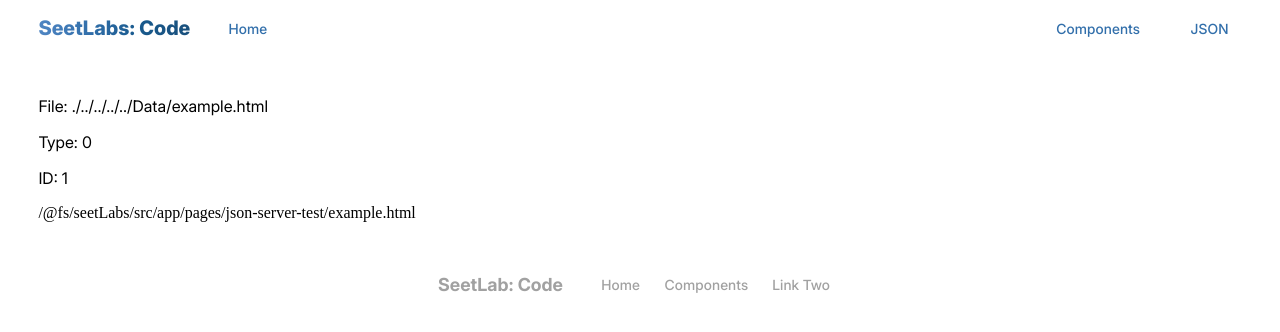
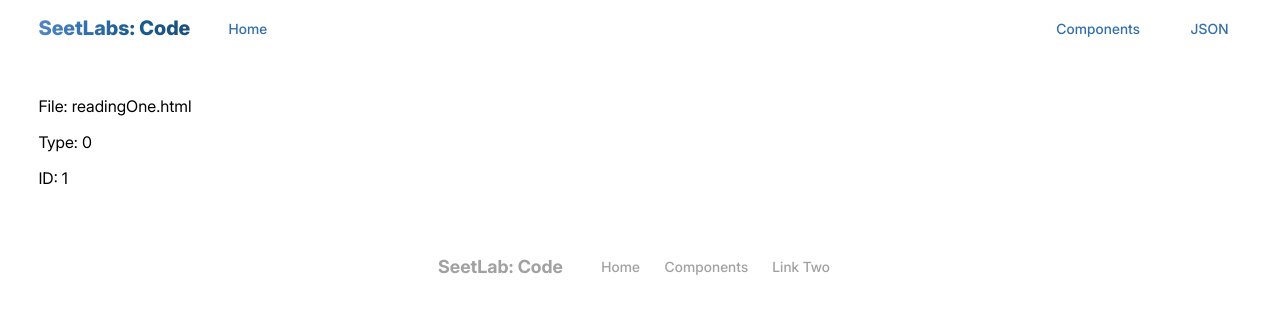
Before and after one commit to stevenlagoy/CS360-Seet-Labs, an Angular app in the folder seetLabs/: page /json_server_test/1/1 in a window 1280 px wide. Shown: the top 332 px of the page. Built offline with nearby package versions, Linux system fonts and the light colour scheme; data requests are answered from the project's data file.

Commit message:
dynamic imports for reading content

```diff
--- a/seetLabs/Data/db.json
+++ b/seetLabs/Data/db.json
@@ -1,7 +1,7 @@
 {
     "1": [
-        {"id": "1", "type": 0, "file": "./../../../../Data/example.html"},
-        {"id": "2", "type": 0, "file": "reading Material Two"}
+        {"id": "1", "type": 0, "file": "readingOne.html"},
+        {"id": "2", "type": 0, "file": "readingTwo.html"}
     ],
     "2": [
         {"id": "1", "type": 1, "file": "Quiz Material One"},
--- a/seetLabs/src/app/pages/json-server-test/json-server-test.component.ts
+++ b/seetLabs/src/app/pages/json-server-test/json-server-test.component.ts
@@ -3,9 +3,7 @@ import { JsonServerTestService } from '../../services/json-server-test.service';
 import { catchError } from 'rxjs';
 import { ActivatedRoute } from '@angular/router';
 import { assignmentType } from '../../models/assignmentType.types';
-import template from "./example.html"
-import { HttpClient } from '@angular/common/http';
-// Import HTML template as raw text using webpack raw-loader
+
 @Component({
   selector: 'app-json-server-test',
   imports: [],
@@ -14,7 +12,7 @@ import { HttpClient } from '@angular/common/http';
 })
 export class JsonServerTestComponent implements OnInit {
 
-  constructor(private _route: ActivatedRoute, private http: HttpClient) {}
+  constructor(private _route: ActivatedRoute) {}
 
   getDataService = inject(JsonServerTestService);
   jsonData = signal<assignmentType>({ "id": 0, "type": 0, "file": "reading Material One" });
@@ -28,10 +26,19 @@ export class JsonServerTestComponent implements OnInit {
         console.log(err);
         throw err;
       })
-    ).subscribe((data) => {
+    ).subscribe(async (data) => {
       this.jsonData.set(data);
-      this.template = template;
+      await this.loadReading(data.file);
     });
   }
 
+  async loadReading(fileName: string) {
+    try {
+      const template = await import(`./../../../../Data/${fileName}`);
+      this.template = template.default;
+    } catch (error) {
+      console.error("Error loading template: " + error);
+    }
+  }
+
 }
```
Also changed, not shown: seetLabs/Data/readingTwo.html (added, +13 -0 lines), seetLabs/Data/readingOne.html (renamed from seetLabs/src/app/pages/json-server-test/example.html).
